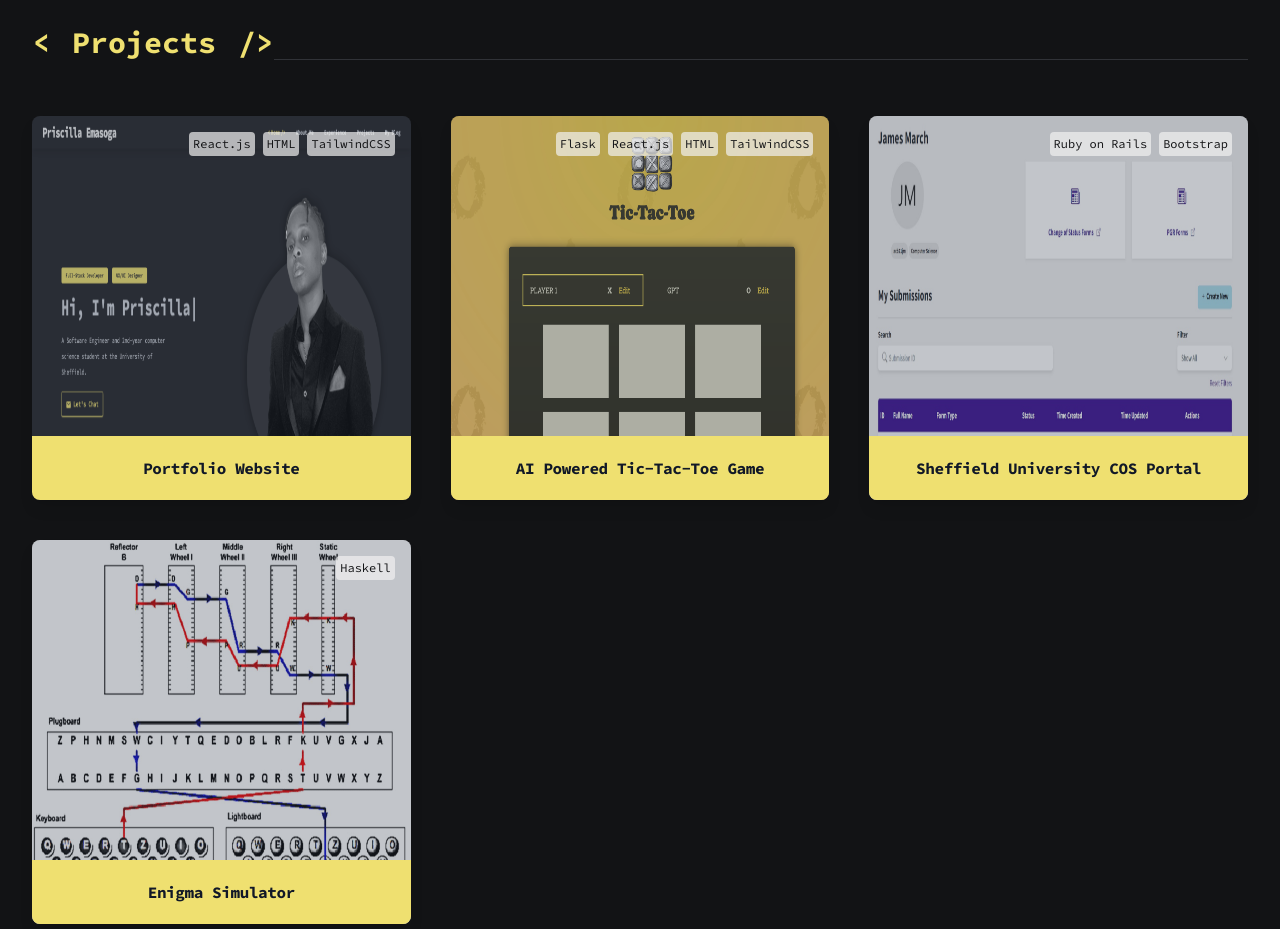
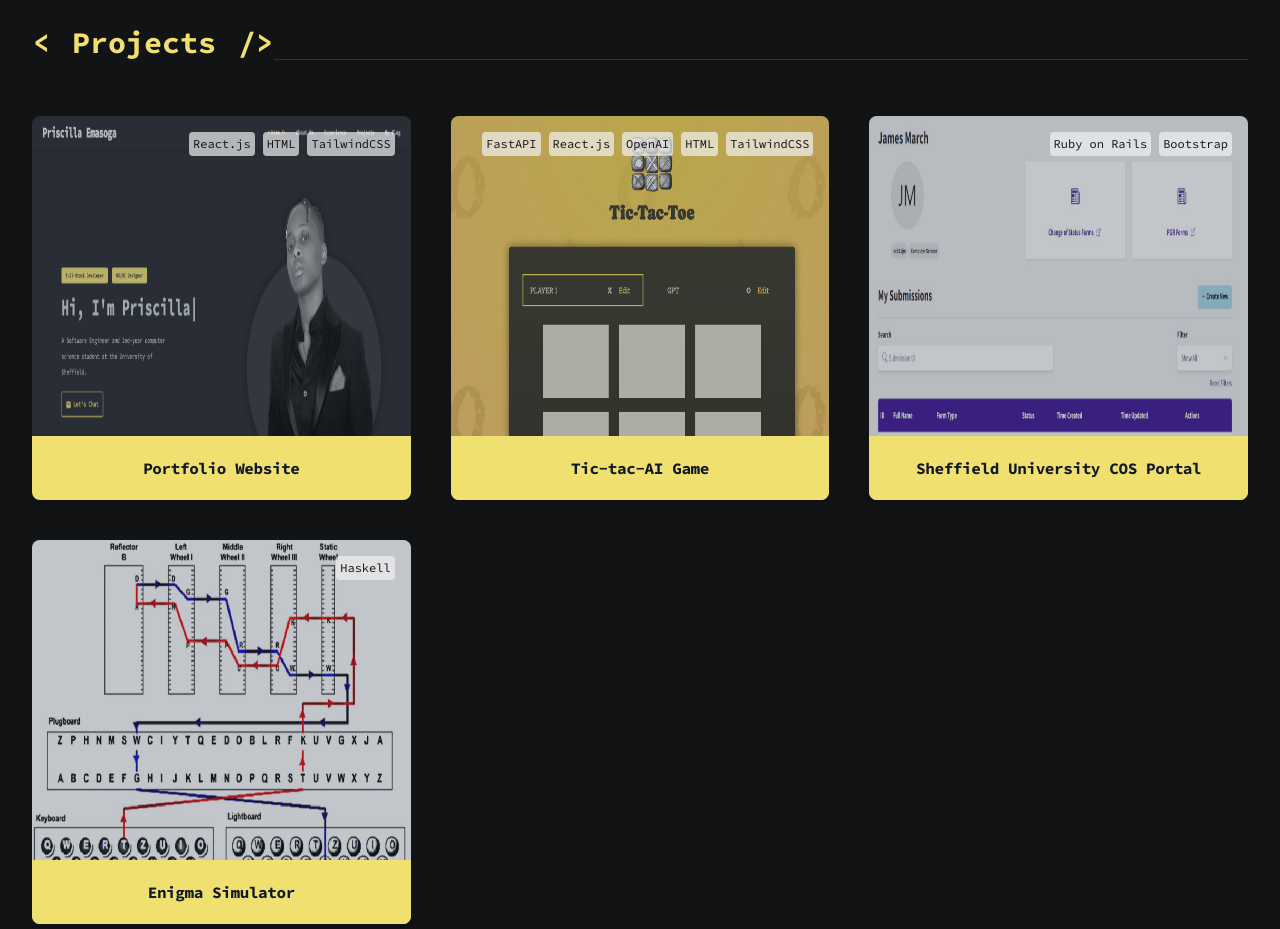
Before and after one commit to priscilla-e/my-portfolio, a React (Vite) app: page /#hero in a window 1280 px wide. Shown: the part 2080-3009 px from the top of the page. Built offline with nearby package versions, Linux system fonts and the light colour scheme.

Commit message:
Add Tic-Tac-AI game links

```diff
--- a/src/data.js
+++ b/src/data.js
@@ -59,11 +59,11 @@ export const PROJECTS = [
         thumbnail: 'portfolio-project.png'
     },
     {
-        name: 'AI Powered Tic-Tac-Toe Game',
+        name: 'Tic-tac-AI Game',
         description: 'A Tic-Tac-Toe game, enhanced with a Minimax algorithm and OpenAI\'s text generation model for challenging gameplay.',
-        webLink: null,
-        githubLink: null,
-        techStack: ['Flask', 'React.js', 'HTML', 'TailwindCSS'],
+        webLink: 'https://tic-tac-ai-nu.vercel.app',
+        githubLink: 'https://github.com/priscilla-e/tic-tac-AI',
+        techStack: ['FastAPI', 'React.js', 'OpenAI', 'HTML', 'TailwindCSS'],
         thumbnail: 'tic-tac-toe-project.png'
     },
     {
```
